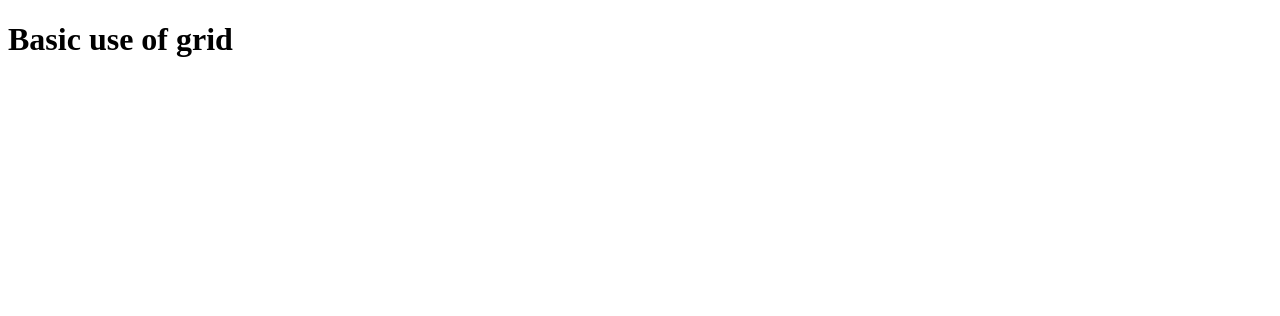
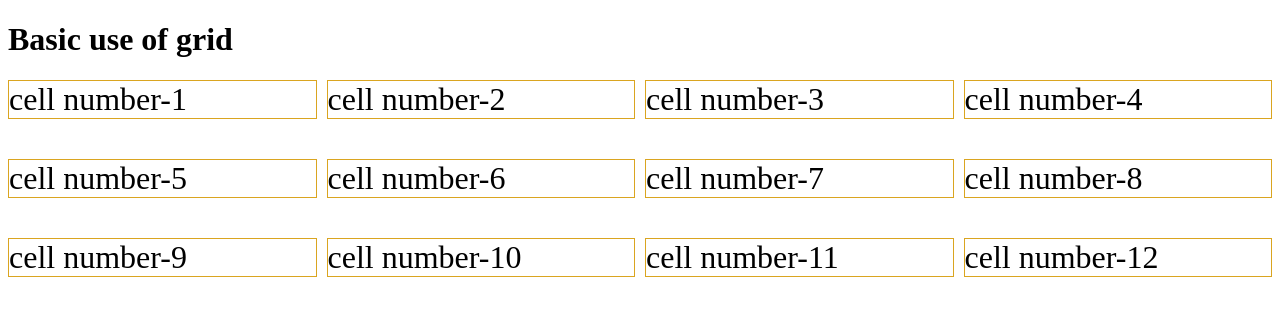
Before and after one commit to bappasahabapi0/pro-Hero-base-pdf, a plain HTML site: page Milestone-2/Module-8/grid.html in a window 1280 px wide. Drawn offline with Linux system fonts and the light colour scheme.

Commit message:
Add files via upload

```diff
--- a/Milestone-2/Module-8/grid.html
+++ b/Milestone-2/Module-8/grid.html
@@ -6,10 +6,42 @@
     <meta http-equiv="X-UA-Compatible" content="IE=edge">
     <meta name="viewport" content="width=device-width, initial-scale=1.0">
     <title>grid-use</title>
+    <style>
+        .grid-container {
+            display: grid;
+            /* grid-template-columns: 200px 200px 200px; */
+            /* grid-template-columns: repeat(4, 200px); */
+            /* grid-template-columns: repeat(4, 25%); */
+            grid-template-columns: repeat(4, 1fr);
+            /* grid-template-columns: repeat(4, 1fr) 100px; */
+            /* grid-template-columns: repeat(4, 1fr) 2fr; */
+            /* grid-gap: 20px; */
+            grid-gap: 40px 10px;
+        }
+
+        .grid-cell {
+            font-size: 2em;
+            border: 1px solid goldenrod;
+        }
+    </style>
 </head>
 
 <body>
     <h1>Basic use of grid</h1>
+    <div class="grid-container">
+        <div class="grid-cell">cell number-1</div>
+        <div class="grid-cell">cell number-2</div>
+        <div class="grid-cell">cell number-3</div>
+        <div class="grid-cell">cell number-4</div>
+        <div class="grid-cell">cell number-5</div>
+        <div class="grid-cell">cell number-6</div>
+        <div class="grid-cell">cell number-7</div>
+        <div class="grid-cell">cell number-8</div>
+        <div class="grid-cell">cell number-9</div>
+        <div class="grid-cell">cell number-10</div>
+        <div class="grid-cell">cell number-11</div>
+        <div class="grid-cell">cell number-12</div>
+    </div>
 </body>
 
 </html>
```
